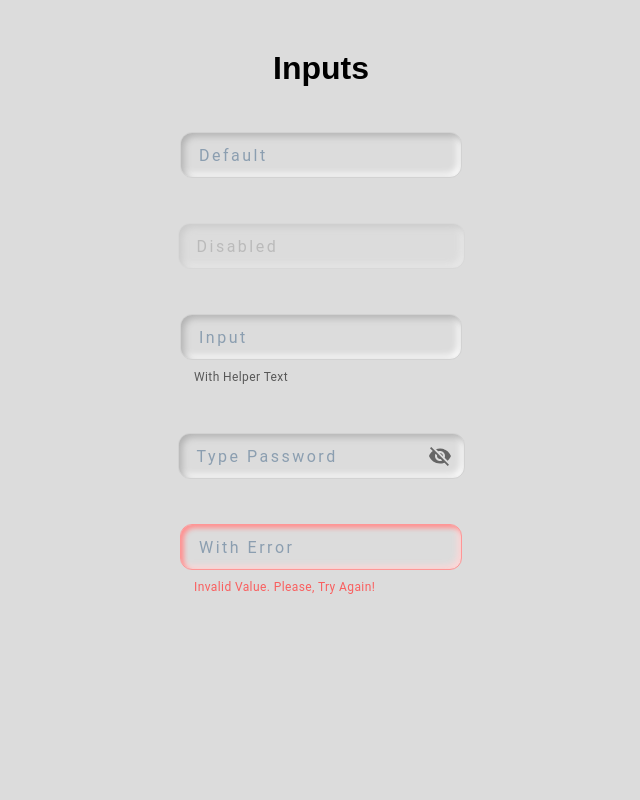
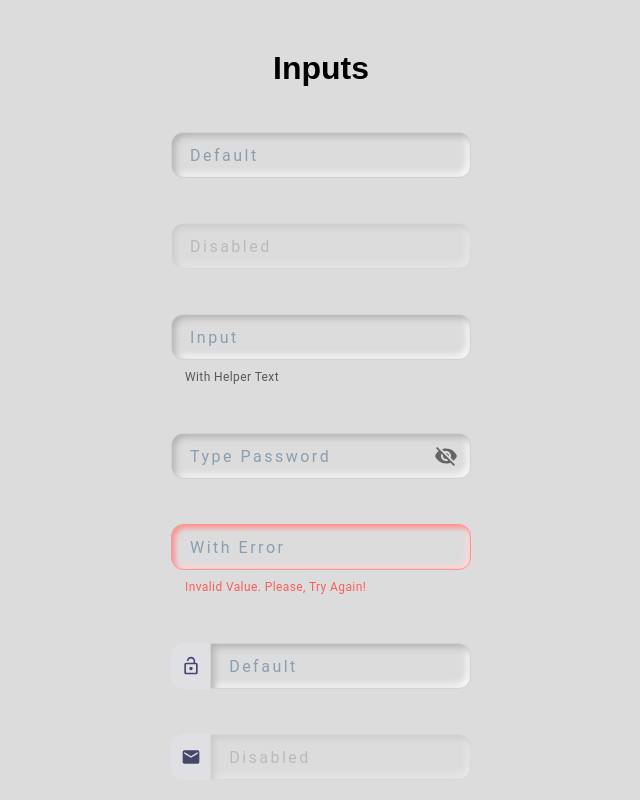
Before and after one commit to IvanMykytyn/in-process, a React (Create React App) app: page / in a window 1280 px wide. Shown: the top 800 px of the page, without its empty margins (319-959 px from the left). Built offline with nearby package versions, Linux system fonts and the light colour scheme.

Commit message:
add left icon to the Input component

```diff
--- a/src/App.module.scss
+++ b/src/App.module.scss
@@ -12,9 +12,10 @@
 }
 
 .inputs-wrapper{
+  width: 100%;
   display: flex;
   gap: 45px;
   flex-direction: column;
-  justify-content: center;
+  justify-content: flex-start;
   align-items: center;
 }
--- a/src/App.tsx
+++ b/src/App.tsx
@@ -2,6 +2,7 @@ import * as React from 'react'
 
 import css from './App.module.scss'
 import { Input } from './components'
+import {LockOpen, Mail, Check, Password} from '@mui/icons-material'
 
 function App() {
   return (
@@ -10,12 +11,24 @@ function App() {
         <div className={css['inputs-wrapper']}>
           <h1>Inputs</h1>
           <Input type="text" label="Default" />
-          <Input type="text" label="Disabled" disabled fullWidth/>
+          <Input type="text" label="Disabled" disabled/>
           <Input type="email" label="Input" helperText={'With Helper Text'} />
-          <Input type="password" label="type Password" fullWidth/>
+          <Input type="password" label="type Password"/>
+
           <Input
             type="text"
             label="With Error"
+            error
+            helperText={'Invalid Value. Please, try again!'}
+          />
+          <Input type="text" icon={<LockOpen />} label="Default" />
+          <Input type="text" icon={<Mail />} label="Disabled" disabled/>
+          <Input type="password" icon={<Password />} label="type Password"/>
+
+          <Input
+            type="text"
+            label="With Error"
+            icon={<Check />}
             error
             helperText={'Invalid Value. Please, try again!'}
           />
--- a/src/components/Input/Input.tsx
+++ b/src/components/Input/Input.tsx
@@ -5,14 +5,26 @@ import { TextField, TextFieldProps } from '@mui/material'
 import './input.styles.scss'
 import PasswordInput from './PasswordInput'
 
-const Input: FC<TextFieldProps> = ({ type, error, fullWidth, ...rest }) => {
+interface InputCustomProps {
+  icon?: any
+}
+const Input: FC<TextFieldProps & InputCustomProps> = ({
+  type,
+  icon: Icon,
+  error,
+  fullWidth,
+  ...rest
+}) => {
   return (
     <div
       className={cn('text-field', {
         'text-field__password': type === 'password',
         'text-field__error': error,
         'text-field__full-width': fullWidth,
+        'text-field__icon': Icon,
       })}>
+      {Icon && <div className="text-field__icon-wrapper">{Icon}</div>}
+
       {type === 'password' ? (
         <PasswordInput error={error} {...rest} fullWidth={fullWidth} />
       ) : (
--- a/src/components/Input/input.styles.scss
+++ b/src/components/Input/input.styles.scss
@@ -3,8 +3,13 @@
 $errorTextColor: rgb(249, 95, 95);
 
 .text-field {
+  width: 300px;
+
+  .MuiFormControl-root {
+    width: 100%;
+  }
+
   .MuiOutlinedInput-root {
-    border-radius: 12px;
     padding-right: 0;
   }
 
@@ -17,13 +22,12 @@ $errorTextColor: rgb(249, 95, 95);
     padding: 8px 15px 6px;
     color: rgba(0, 0, 0, 0.5);
     font-size: 1.1rem;
-
-    min-width: 250px;
   }
   .MuiOutlinedInput-root input[type='password'] {
     font: large Verdana, sans-serif;
     letter-spacing: 1px;
   }
+
   .MuiInputLabel-root {
     top: -4px;
     transition: 0.3s ease-in-out all;
@@ -31,8 +35,6 @@ $errorTextColor: rgb(249, 95, 95);
     text-transform: capitalize;
     padding: 0 5px;
     color: #8b9eb0;
-
-    width: 100%;
   }
 
   .MuiInputLabel-root[data-shrink='true'] {
@@ -48,7 +50,6 @@ $errorTextColor: rgb(249, 95, 95);
   .MuiFormHelperText-root {
     padding-top: 5px;
     text-transform: capitalize;
-    max-width: 100%;
   }
   .Mui-disabled {
     opacity: 0.4;
@@ -58,10 +59,12 @@ $errorTextColor: rgb(249, 95, 95);
     right: 5px;
   }
 
+  // when full size of the div
   &__full-width {
     width: 100%;
   }
 
+  // when error
   &__error {
     .MuiOutlinedInput-root input {
       // border: 1px solid #ff9696;
@@ -78,12 +81,41 @@ $errorTextColor: rgb(249, 95, 95);
       color: $errorTextColor;
     }
   }
-
+  // when type=password
   &__password {
     .MuiOutlinedInput-root input {
       padding-right: 50px;
-      min-width: 220px;
-      max-width: 0;
+    }
+  }
+
+  // with icon
+  &__icon {
+    position: relative;
+    display: flex;
+    height: 100%;
+
+    .MuiOutlinedInput-root input {
+      border-radius: 0 12px 12px 0;
+    }
+    .MuiInputLabel-root[data-shrink='true'] {
+      left: -45px;
+    }
+
+    &-wrapper {
+      background-color: rgba(230, 230, 237, 0.5);
+      width: 45px;
+      height: 46px;
+      border-radius: 12px 0 0 12px;
+
+      display: flex;
+      justify-content: center;
+      align-items: center;
+
+      .MuiSvgIcon-root {
+        width: 20px;
+        height: 20px;
+        color: #44476a;
+      }
     }
   }
 }
```
